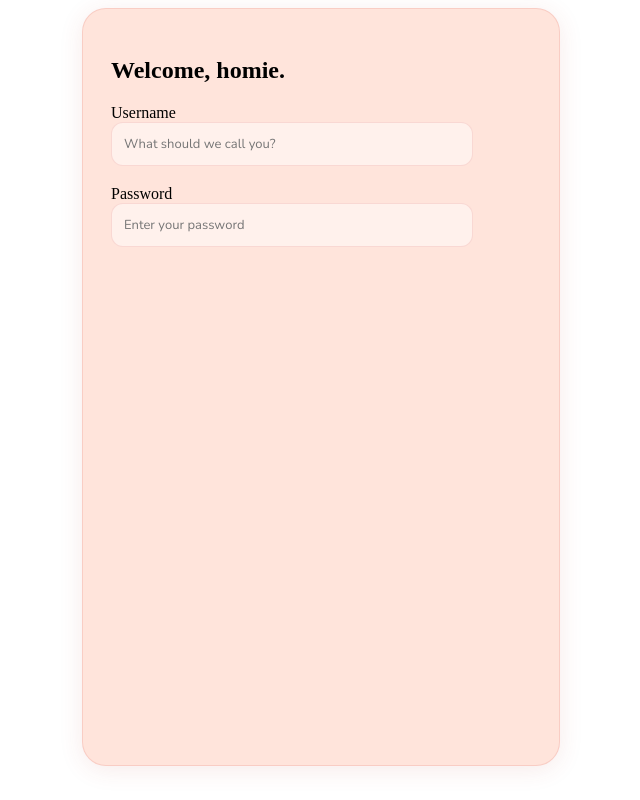
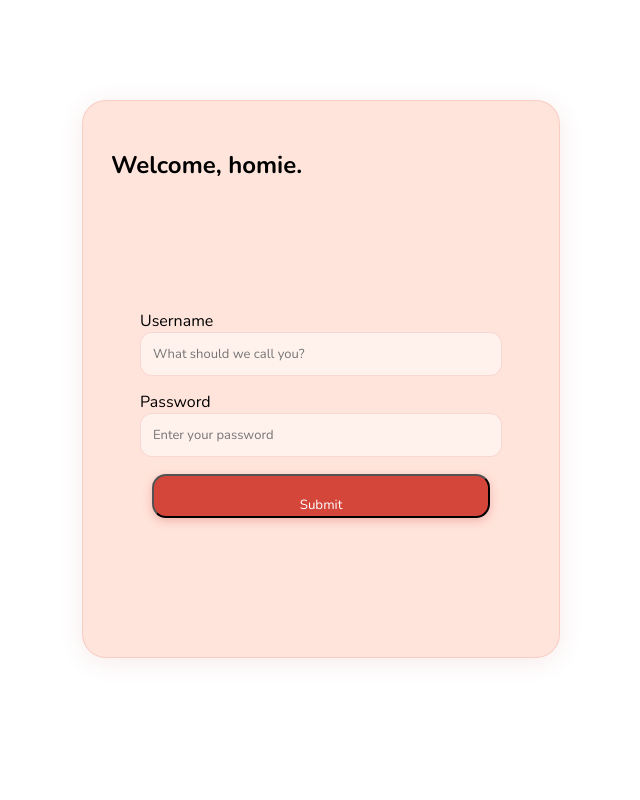
Before and after one commit to tran04012006/Tomato, a React (Vite) app in the folder client/: page /login in a window 1280 px wide. Shown: the whole page, without its empty margins (319-959 px from the left). Built offline with nearby package versions, Linux system fonts and the light colour scheme.

Commit message:
feat(login): add acount_dialog

```diff
--- a/client/index.html
+++ b/client/index.html
@@ -10,6 +10,6 @@
   </head>
   <body>
     <div id="root"></div>
-    <script type="module" src="/src/main.jsx"></script>
+    <script type="module" src="./src/main.jsx"></script>
   </body>
 </html>
--- a/client/src/pages/LoginPage.jsx
+++ b/client/src/pages/LoginPage.jsx
@@ -1,11 +1,16 @@
 import "../styles/login.css";
 
-function InputField({ label, type, id,placeholder }) {
+function InputField({ label, type, id, placeholder }) {
   return (
     <div className="userInfo">
       <label htmlFor={id}>{label}</label>
       <br />
-      <input type={type} id={id} placeholder={placeholder} className="userInput" />
+      <input
+        type={type}
+        id={id}
+        placeholder={placeholder}
+        className="userInput"
+      />
     </div>
   );
 }
@@ -17,8 +22,20 @@ function App() {
         <h2>Welcome, homie.</h2>
 
         <div id="account_form">
-          <InputField label="Username" type="text" id="userName" placeholder="What should we call you?"/>
-          <InputField label="Password" type="password" id="userPassword" placeholder="Enter your password"/>
+          <InputField
+            label="Username"
+            type="text"
+            id="userName"
+            placeholder="What should we call you?"
+          />
+          <InputField
+            label="Password"
+            type="password"
+            id="userPassword"
+            placeholder="Enter your password"
+          />
+
+          <button id="submit_btn">Submit</button>
         </div>
       </div>
     </>
--- a/client/src/styles/login.css
+++ b/client/src/styles/login.css
@@ -21,12 +21,16 @@
 #acount_dialog {
   background-color: var(--surface2);
   width: min(420px, calc(100% - 32px));
-  height: calc(100dvh - 100px);
-  margin: auto;
+  height: calc(100dvh - 300px);
   border-radius: 24px;
   box-shadow: var(--shadow);
   padding: 28px;
   border: 1px solid var(--border);
+  font-family: "Nunito", sans-serif;
+  display: flex;
+  flex-direction: column;
+  justify-self: center;
+  margin-top: 100px;
 }
 
 #account_form {
@@ -37,6 +41,7 @@
   display: flex;
   flex-direction: column;
   gap: 16px;
+  margin: auto;
 }
 
 .userInfo {
@@ -51,7 +56,23 @@
   border-radius: 12px;
   background-color: var(--surface);
   border: 1.5px solid var(--border);
-  font-family: "Nunito", sans-serif;
   font-size: 13px;
   color: var(--text);
+  font-family: inherit;
 }
+
+#submit_btn {
+  margin: auto;
+  width: 338px;
+  height: 19px;
+  background-color: var(--red);
+  padding: 20px;
+  border-radius: 14px;
+  color: white;
+  font-family: inherit;
+  box-shadow: 0 3px 10px rgba(212, 69, 58, 0.3);
+}
+
+#submit_btn:hover {
+  background-color: var(--red-hover);
+}
```
